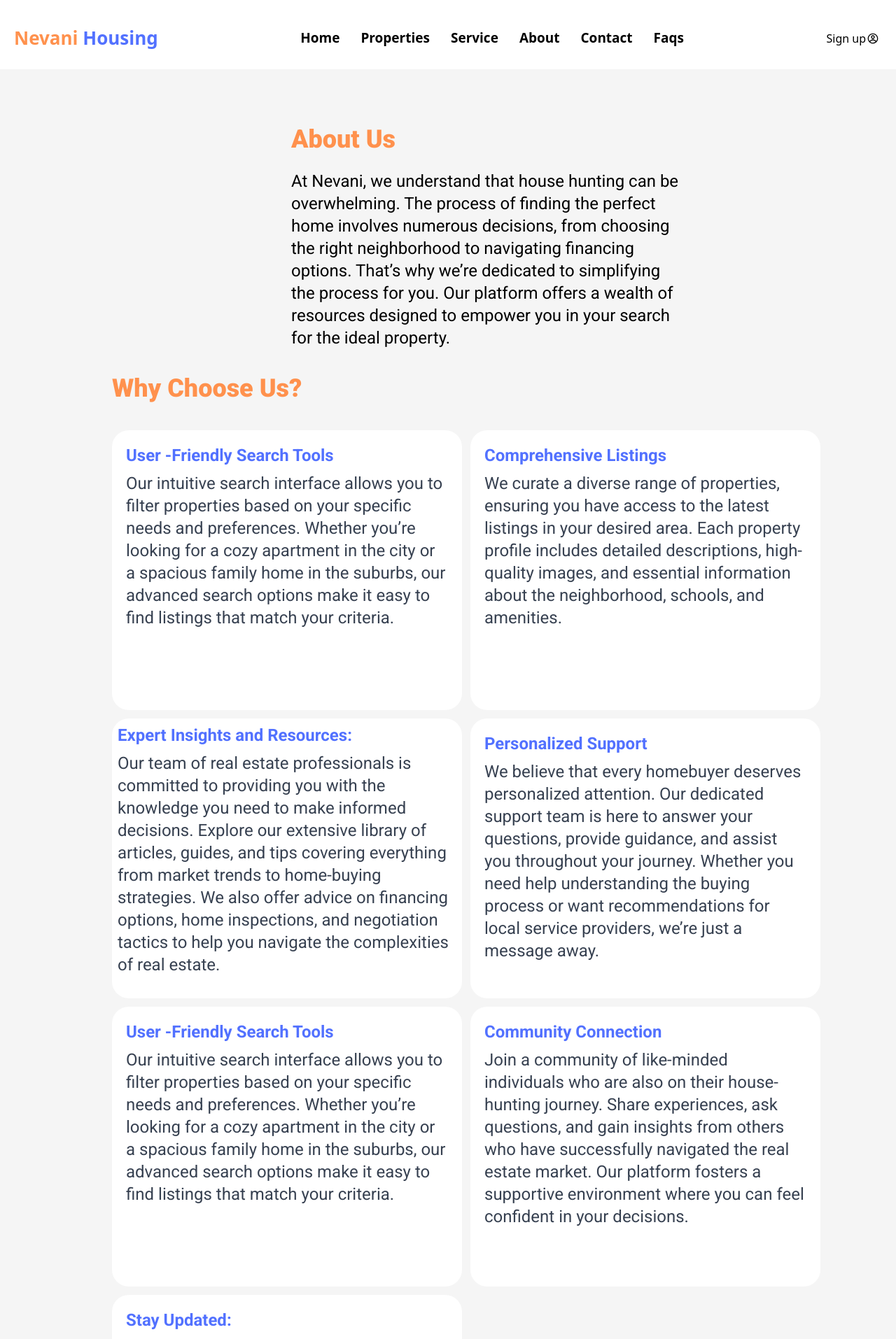
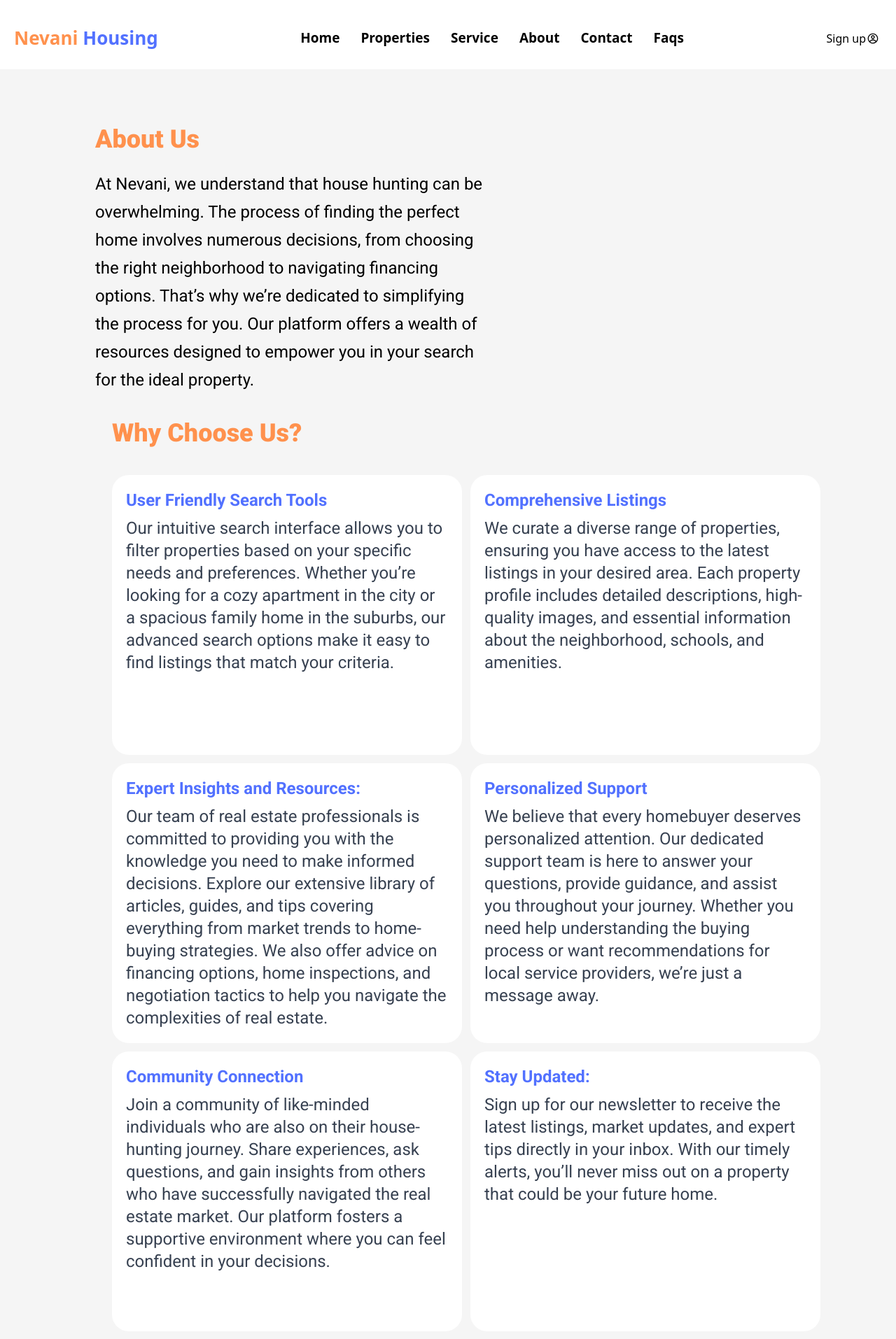
Before and after one commit to johnkinuthiaa/Nev_housing, a React (Vite) app: page /about in a window 1280 px wide. Shown: the top 1914 px of the page at 70% size. Built offline with nearby package versions, Linux system fonts and the light colour scheme; a web font is replaced by a local one.

Commit message:
refactor: about page

```diff
--- /dev/null
+++ b/src/components/AboutCard.tsx
@@ -0,0 +1,14 @@
+interface AboutCardProps{
+    title:string,
+    content:string
+}
+const AboutCard =({title,content}:AboutCardProps)=>{
+    return(
+        <div className={"flex flex-col w-[500px] bg-white p-5 rounded-3xl h-[400px] text-2xl text-gray-700"}>
+            <h2 className={"font-bold text-2xl mb-2 text-[#5271ff]"}>{title}</h2>
+            <p >{content}</p>
+        </div>
+    )
+
+}
+export default AboutCard
--- a/src/pages/About.tsx
+++ b/src/pages/About.tsx
@@ -1,11 +1,12 @@
-import Faqs from "./Faqs.tsx";
+import {aboutInfo} from "./AboutInfo.ts"
+import AboutCard from "../components/AboutCard.tsx";
 
 const About =()=>{
     return(
         <div className={"about p-20 content-center justify-center text-black flex flex-col bg-[whitesmoke] w-full"}>
-            <section className={"flex-col flex w-[50%] ml-[30%] justify-center content-center text-2xl mb-9"}>
+            <section className={"flex-col flex w-[50%] ml-[5%] justify-center content-center text-2xl mb-9"}>
                 <h1 className={"font-extrabold text-4xl mb-6 text-[#ff914d]"}>About Us</h1>
-                <p>At Nevani, we understand that house hunting can be overwhelming.
+                <p className={"leading-10"}>At Nevani, we understand that house hunting can be overwhelming.
                     The process of finding the perfect home involves numerous decisions, from choosing the right neighborhood
                     to navigating financing options. That’s why we’re dedicated to simplifying the process for you.
                     Our platform offers a wealth of resources designed to empower you in your search for the ideal property.
@@ -14,49 +15,9 @@ const About =()=>{
             <section className={"flex flex-col ml-20" }>
                 <h1 className={"font-extrabold text-4xl text-[#ff914d]"}>Why Choose Us?</h1>
                 <div className={"flex flex-wrap gap-3 mt-10 leading-9 "}>
-                    <div className={"flex flex-col w-[500px] bg-white p-5 rounded-3xl h-[400px] text-2xl text-gray-700"}>
-                        <h2 className={"font-bold text-2xl mb-2 text-[#5271ff]"}>User -Friendly Search Tools</h2>
-                        <p>Our intuitive search interface allows you to filter properties based on your specific needs and preferences.
-                            Whether you’re looking for a cozy apartment in the city or a spacious family home in the suburbs,
-                            our advanced search options make it easy to find listings that match your criteria.
-                        </p>
-                    </div>
-                    <div className={"flex flex-col w-[500px] bg-white p-5 rounded-3xl h-[400px] text-2xl text-gray-700"}>
-                        <h2 className={"font-bold text-2xl mb-2 text-[#5271ff]"}>Comprehensive Listings</h2>
-                        <p>We curate a diverse range of properties, ensuring you have access to the latest listings in your desired area. Each property profile includes detailed descriptions, high-quality images, and essential information about the neighborhood, schools, and amenities.
-                        </p>
-                    </div>
-                    <div className={"flex flex-col w-[500px] bg-white p-2 rounded-3xl h-[400px] text-2xl text-gray-700"}>
-                        <h2 className={"font-bold text-2xl mb-2 text-[#5271ff]"}>Expert Insights and Resources:</h2>
-                        <p>Our team of real estate professionals is committed to providing you with the knowledge you need to make informed decisions. Explore our extensive library of articles, guides, and tips covering everything from market trends to home-buying strategies. We also offer advice on financing options, home inspections, and negotiation tactics to help you navigate the complexities of real estate.
-                        </p>
-                    </div>
-                    <div className={"flex flex-col w-[500px] bg-white p-5 rounded-3xl h-[400px] text-2xl text-gray-700"}>
-                        <h2 className={"font-bold text-2xl mb-2 text-[#5271ff]"}>Personalized Support</h2>
-                        <p>
-                            We believe that every homebuyer deserves personalized attention. Our dedicated support team is here to answer your questions, provide guidance, and assist you throughout your journey. Whether you need help understanding the buying process or want recommendations for local service providers, we’re just a message away.
-                        </p>
-                    </div>
-                    <div className={"flex flex-col w-[500px] bg-white p-5 rounded-3xl h-[400px] text-2xl text-gray-700"}>
-                        <h2 className={"font-bold text-2xl mb-2 text-[#5271ff]"}>User -Friendly Search Tools</h2>
-                        <p>Our intuitive search interface allows you to filter properties based on your specific needs and preferences.
-                            Whether you’re looking for a cozy apartment in the city or a spacious family home in the suburbs,
-                            our advanced search options make it easy to find listings that match your criteria.
-                        </p>
-                    </div>
-                    <div className={"flex flex-col w-[500px] bg-white p-5 rounded-3xl h-[400px] text-2xl text-gray-700"}>
-                        <h2 className={"font-bold text-2xl mb-2 text-[#5271ff]"}>Community Connection</h2>
-                        <p>
-                            Join a community of like-minded individuals who are also on their house-hunting journey. Share experiences, ask questions, and gain insights from others who have successfully navigated the real estate market. Our platform fosters a supportive environment where you can feel confident in your decisions.
-                        </p>
-                    </div>
-                    <div className={"flex flex-col w-[500px] bg-white p-5 rounded-3xl h-[400px] text-2xl text-gray-700"}>
-                        <h2 className={"font-bold text-2xl mb-2 text-[#5271ff]"}>Stay Updated:</h2>
-                        <p>
-                            Sign up for our newsletter to receive the latest listings, market updates, and expert tips directly in your inbox. With our timely alerts, you’ll never miss out on a property that could be your future home.
-                        </p>
-                    </div>
-
+                    {aboutInfo.map(({title,content})=>(
+                        <AboutCard title={title} content={content}/>
+                    ))}
                 </div>
             </section>
             {/*<section>*/}
@@ -64,9 +25,7 @@ const About =()=>{
             {/*        <p>At [Your Website Name], we are passionate about helping you find not just a house, but a place you can truly call home. We invite you to explore our platform, utilize our resources, and embark on this exciting journey with us. Together, we’ll turn your dream of homeownership into a reality.</p>*/}
             {/*    </div>*/}
             {/*</section>*/}
-            <section>
-                <Faqs />
-            </section>
+
 
         </div>
     )
--- /dev/null
+++ b/src/pages/AboutInfo.ts
@@ -0,0 +1,29 @@
+export const aboutInfo = [
+    {
+        title:"User Friendly Search Tools",
+        content:"Our intuitive search interface allows you to filter properties based on your specific needs and preferences.\n" +
+            "                            Whether you’re looking for a cozy apartment in the city or a spacious family home in the suburbs,\n" +
+            "                            our advanced search options make it easy to find listings that match your criteria."
+    },
+    {
+        title:"Comprehensive Listings",
+        content:"We curate a diverse range of properties, ensuring you have access to the latest listings in your desired area. Each property profile includes detailed descriptions, high-quality images, and essential information about the neighborhood, schools, and amenities."
+    },
+    {
+        title:"Expert Insights and Resources:",
+        content:"Our team of real estate professionals is committed to providing you with the knowledge you need to make informed decisions. Explore our extensive library of articles, guides, and tips covering everything from market trends to home-buying strategies. We also offer advice on financing options, home inspections, and negotiation tactics to help you navigate the complexities of real estate."
+    },
+    {
+        title:"Personalized Support",
+        content:"We believe that every homebuyer deserves personalized attention. Our dedicated support team is here to answer your questions, provide guidance, and assist you throughout your journey. Whether you need help understanding the buying process or want recommendations for local service providers, we’re just a message away."
+    },
+    {
+        title:"Community Connection",
+        content:"Join a community of like-minded individuals who are also on their house-hunting journey. Share experiences, ask questions, and gain insights from others who have successfully navigated the real estate market. Our platform fosters a supportive environment where you can feel confident in your decisions."
+    },
+    {
+        title:"Stay Updated:",
+        content:"Sign up for our newsletter to receive the latest listings, market updates, and expert tips directly in your inbox. With our timely alerts, you’ll never miss out on a property that could be your future home."
+    }
+
+]
--- a/src/pages/ContactPage.tsx
+++ b/src/pages/ContactPage.tsx
@@ -31,28 +31,29 @@ const ContactPage =()=>{
             }
         }
     })
+    // @ts-expect-error
     return(
         <div className={"p-3 flex flex-col content-center justify-center w-[40%] m-auto leading-8 "}>
            <p className={"font-bold text-4xl mt-4 text-[#5271ff]"}>Contact our team</p>
-            <p className={"break-word mt-2 text-xl"}>Got any questions about the products or our platform in general?
+            <p className={"break-word w-[60%] mt-2 text-xl"}>Got any questions about the products or our platform in general?
                 We're here to help.Contact our friendly team 24/7 and get onboard in less than 5 minutes
             </p>
             <div className={"flex mt-4"}>
-                <form className={"flex flex-col w-fit"} onSubmit={(e)=>{
+                <form className={"flex flex-col "} onSubmit={(e)=>{
                     e.preventDefault()
                     sendEmail()
                 }}>
                     <div className={"flex gap-2 "}>
-                        <input type={"text"} placeholder={"First name"} className={"border border-gray-600 rounded-2xl p-2 mt-4"} required={true} onChange={(e)=>setFirstName(e.target.value)}/>
-                        <input type={"text"} className={"border border-gray-600 rounded-2xl p-2 mt-4 "} placeholder={"Last name"} required={true} onChange={(e)=>setLastName(e.target.value)}/>
+                        <input type={"text"} placeholder={"First name"} className={"border border-gray-600 rounded-2xl p-1 mt-4"} required={true} onChange={(e)=>setFirstName(e.target.value)}/>
+                        <input type={"text"} className={"border border-gray-600 rounded-2xl p-1 mt-4 "} placeholder={"Last name"} required={true} onChange={(e)=>setLastName(e.target.value)}/>
 
                     </div>
                     <label className={"mt-4"}>Email</label>
-                    <input type={"email"} placeholder={"Email"} className={" border border-gray-600 rounded-2xl p-2"} required={true} onChange={(e)=>setEmail(e.target.value)}/>
+                    <input type={"email"} placeholder={"Email"} className={" border border-gray-600 rounded-2xl p-1"} required={true} onChange={(e)=>setEmail(e.target.value)}/>
                     <label className={"mt-4"}>Phone Number</label>
-                    <input type={"tel"} placeholder={"+2547..."} className={"border border-gray-600 rounded-2xl p-2 "} required={true} onChange={(e)=>setMobileNumber(e.target.value)}/>
+                    <input type={"tel"} placeholder={"+2547..."} className={"border border-gray-600 rounded-2xl p-1 "} required={true} onChange={(e)=>setMobileNumber(e.target.value)}/>
                     <label className={"mt-4"}>Message</label>
-                    <textarea placeholder={"Leave us a message"} className={"border border-gray-600 rounded-2xl p-2 h-40 w-full resize-none"} required={true} onChange={(e)=>setMessage(e.target.value)}></textarea>
+                    <textarea placeholder={"Leave us a message"} className={"border border-gray-600 rounded-2xl p-1 h-52 w-full resize-none"} required={true} onChange={(e)=>setMessage(e.target.value)}></textarea>
                     <button type={"submit"} className={"p-4 bg-black font-bold text-white w-fit mt-10 rounded-2xl "} onClick={()=>{
 
                     }}>Send message</button>
```
Also changed, not shown: 1 other file (tests, documents, lock files or other folders).
